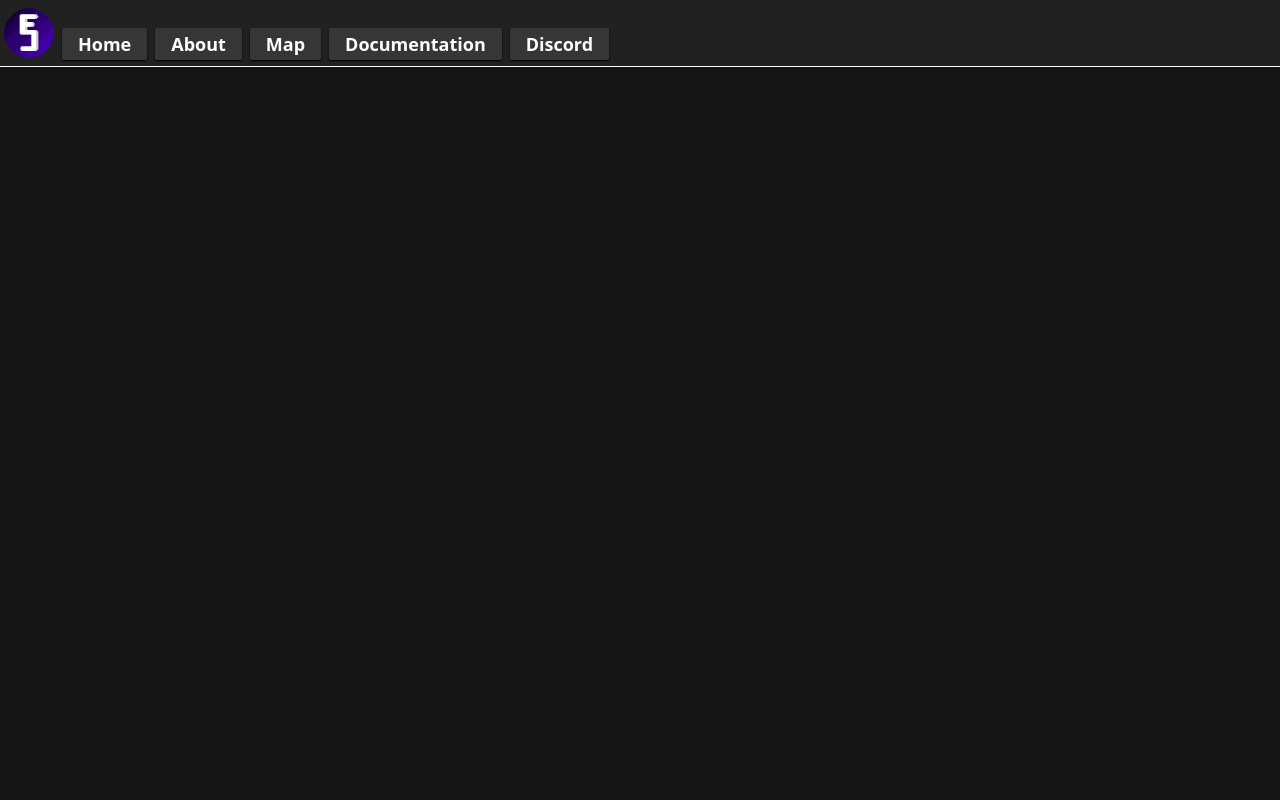
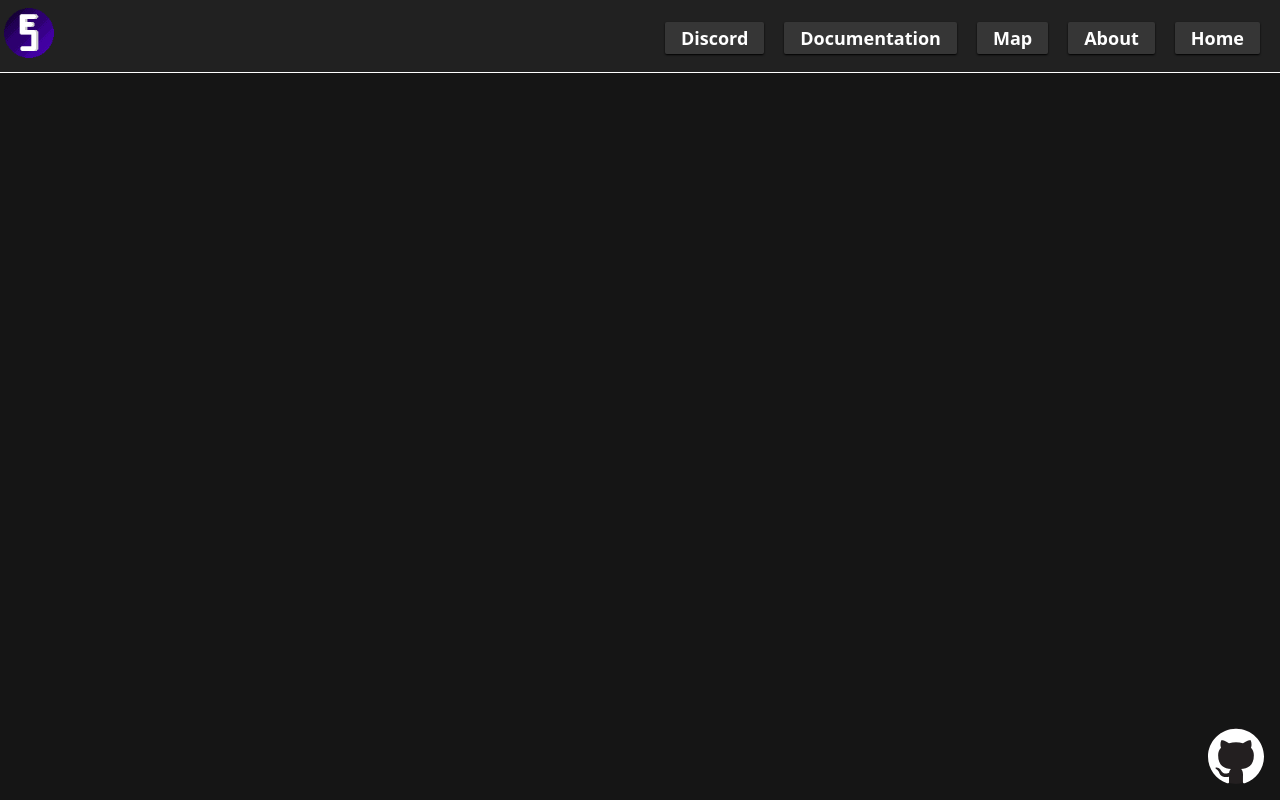
Before and after one commit to zax71/Endercube-Web, a React (Create React App) app: page / in a window 1280 px wide. Built offline with nearby package versions, Linux system fonts and the light colour scheme.

Commit message:
Move nav to the right Edit README.md Add a GitHub link

```diff
--- a/src/App.js
+++ b/src/App.js
@@ -1,11 +1,13 @@
 import './index.css';
 import './Nav'
 import Nav from './Nav';
+import GitHubLink from './GitHubLink';
 
 function App() {
   return (
     <div className='min-h-screen bg-gray-5'>
       <Nav />
+      <GitHubLink />
     </div>
   );
 }
--- /dev/null
+++ b/src/GitHubLink.js
@@ -0,0 +1,18 @@
+import './index.css';
+import GitHub from './images/GitHub.js'
+
+const openInNewTab = (url) => {
+  const newWindow = window.open(url, '_blank', 'noopener,noreferrer')
+  if (newWindow) newWindow.opener = null
+}
+
+function GitHubLink() {
+  return (
+      <div onClick={() => openInNewTab('https://github.com/zax71/Endercube-Web')} >
+        <GitHub className='fixed bottom-0 right-0 w-14 h-14 m-4'/>
+      </div>
+
+  );
+}
+
+export default GitHubLink;
--- a/src/Nav.js
+++ b/src/Nav.js
@@ -6,15 +6,15 @@ import EndercubeLogo from './images/EndercubeLogo.png'
 
 function Nav() {
   return (
-    <nav className="bg-gray-4 border-b-gray-0 border-b pt-2 pb-2 pr-2 flex flex-col al">
+    <nav className="bg-gray-4 border-b-gray-0 border-b pt-2 pb-2 pr-2">
 
-      <ul className='flex'>
+      <ul className=''>
         <li className='inline-block'><img src={EndercubeLogo} alt="" className='ml-1 mt-auto items-center' height={50} width={50} /></li>
-        <li className='inline self-end'><a href="#home" className=' ml-2 px-4 py-1 text-lg font-semibold text-gray-0 bg-gray-2 hover:bg-gray-3 rounded-sm shadow-sm shadow-gray-6'>Home</a></li>
-        <li className='inline self-end'><a href="#about" className='ml-2 px-4 py-1 text-lg font-semibold text-gray-0 bg-gray-2 hover:bg-gray-3 rounded-sm shadow-sm shadow-gray-6'>About</a></li>
-        <li className='inline self-end'><a href="#map" className='ml-2 px-4 py-1 text-lg font-semibold text-gray-0 bg-gray-2 hover:bg-gray-3 rounded-sm shadow-sm shadow-gray-6'>Map</a></li>
-        <li className='inline self-end'><a href="#documentation" className='ml-2 px-4 py-1 text-lg font-semibold text-gray-0 bg-gray-2 hover:bg-gray-3 rounded-sm shadow-sm shadow-gray-6'>Documentation</a></li>
-        <li className='inline self-end'><a href="#discord" className='ml-2 px-4 py-1 text-lg font-semibold text-gray-0 bg-gray-2 hover:bg-gray-3 rounded-sm shadow-sm shadow-gray-6'>Discord</a></li>
+        <li className='inline self-end float-right pt-4 pr-3'><a href="#home" className=' ml-2 px-4 py-1 text-lg font-semibold text-gray-0 bg-gray-2 hover:bg-gray-3 rounded-sm shadow-sm shadow-gray-6'>Home</a></li>
+        <li className='inline self-end float-right pt-4 pr-3'><a href="#about" className='ml-2 px-4 py-1 text-lg font-semibold text-gray-0 bg-gray-2 hover:bg-gray-3 rounded-sm shadow-sm shadow-gray-6'>About</a></li>
+        <li className='inline self-end float-right pt-4 pr-3'><a href="#map" className='ml-2 px-4 py-1 text-lg font-semibold text-gray-0 bg-gray-2 hover:bg-gray-3 rounded-sm shadow-sm shadow-gray-6'>Map</a></li>
+        <li className='inline self-end float-right pt-4 pr-3'><a href="#documentation" className='ml-2 px-4 py-1 text-lg font-semibold text-gray-0 bg-gray-2 hover:bg-gray-3 rounded-sm shadow-sm shadow-gray-6'>Documentation</a></li>
+        <li className='inline self-end float-right pt-4 pr-3'><a href="#discord" className='ml-2 px-4 py-1 text-lg font-semibold text-gray-0 bg-gray-2 hover:bg-gray-3 rounded-sm shadow-sm shadow-gray-6'>Discord</a></li>
       </ul>
     </nav>
   );
--- /dev/null
+++ b/src/images/GitHub.js
@@ -0,0 +1,30 @@
+import '../index.css';
+
+function GitHub({ className }) {
+    return (
+        <svg className={className} width="42.607mm" height="41.555mm" version="1.1" viewBox="0 0 42.607 41.555" xmlns="http://www.w3.org/2000/svg" xmlnscc="http://creativecommons.org/ns#" xmlnsdc="http://purl.org/dc/elements/1.1/" xmlnsrdf="http://www.w3.org/1999/02/22-rdf-syntax-ns#">
+ <title>GitHub Logo</title>
+ <metadata>
+  <rdfRDF>
+   <ccWork rdfabout="">
+    <dcFormat>image/svg+xml</dcFormat>
+    <dcType rdfresource="http://purl.org/dc/dcmitype/StillImage"/>
+    <dcTitle>GitHub Logo</dcTitle>
+   </ccWork>
+  </rdfRDF>
+ </metadata>
+ <g>
+   <circle r="21.3035" cx="50%" cy="50%"fill="#231f20"/>
+ </g>
+ <g transform="translate(-.34529 -.33678)">
+  <g transform="matrix(.35278 0 0 -.35278 21.649 .33678)">
+   <path d="m0 0c-33.347 0-60.388-27.035-60.388-60.388 0-26.68 17.303-49.316 41.297-57.301 3.018-0.559 4.126 1.31 4.126 2.905 0 1.439-0.056 6.197-0.082 11.243-16.8-3.653-20.345 7.125-20.345 7.125-2.747 6.979-6.705 8.836-6.705 8.836-5.479 3.748 0.413 3.671 0.413 3.671 6.064-0.426 9.257-6.224 9.257-6.224 5.386-9.231 14.127-6.562 17.573-5.019 0.543 3.902 2.107 6.567 3.834 8.075-13.413 1.526-27.513 6.705-27.513 29.844 0 6.592 2.359 11.979 6.222 16.208-0.627 1.522-2.694 7.664 0.586 15.982 0 0 5.071 1.622 16.61-6.191 4.817 1.338 9.983 2.009 15.115 2.033 5.132-0.024 10.302-0.695 15.128-2.033 11.526 7.813 16.59 6.191 16.59 6.191 3.287-8.318 1.22-14.46 0.593-15.982 3.872-4.229 6.214-9.616 6.214-16.208 0-23.195-14.127-28.301-27.574-29.796 2.166-1.874 4.096-5.549 4.096-11.183 0-8.08-0.069-14.583-0.069-16.572 0-1.608 1.086-3.491 4.147-2.898 23.982 7.994 41.263 30.622 41.263 57.294 0 33.353-27.037 60.388-60.388 60.388" fill="#fff" fillRule="evenodd"/>
+
+  </g>
+ </g>
+</svg>
+
+    )
+}
+
+export default GitHub;
```
Also changed, not shown: 1 other file (tests, documents, lock files or other folders).
